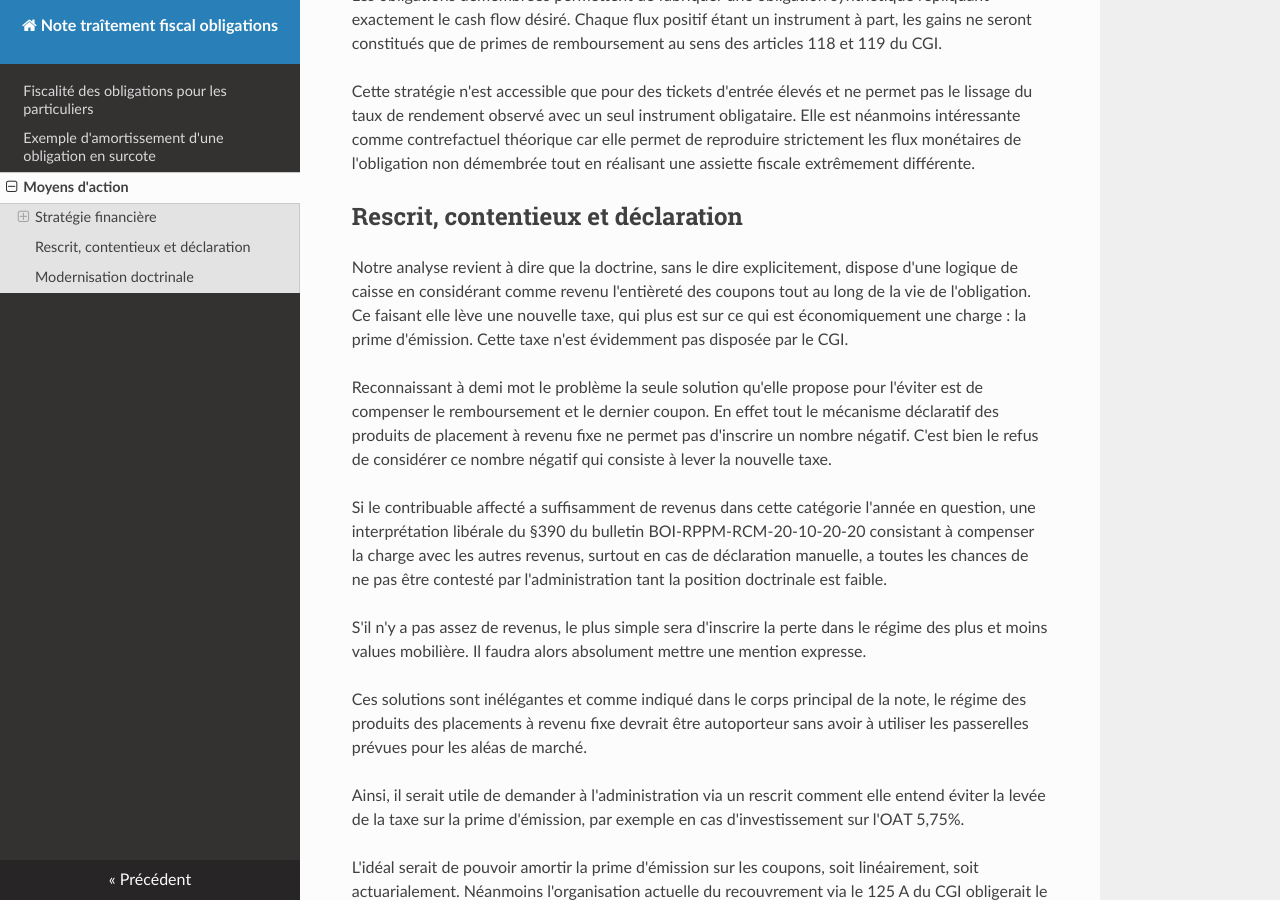
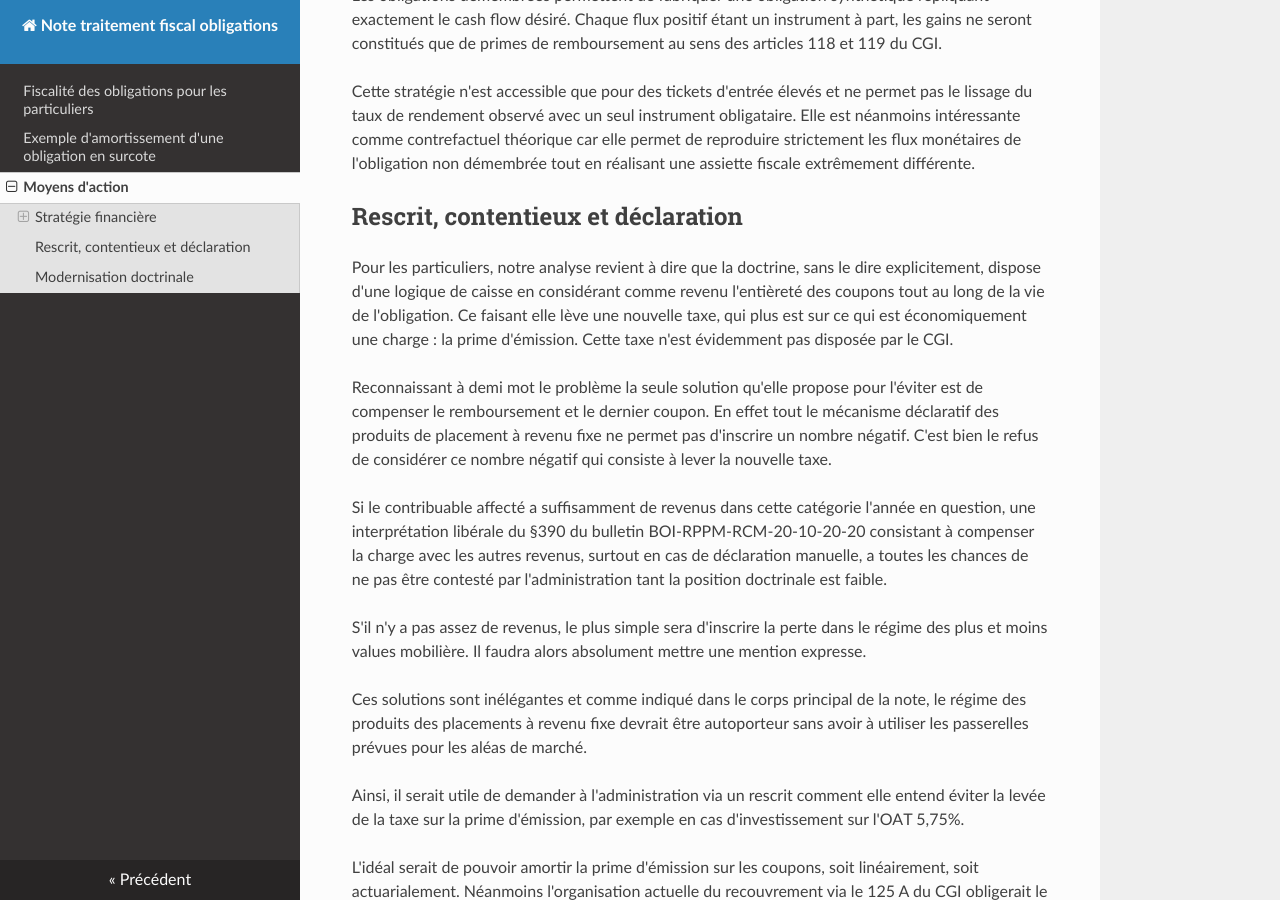
Before and after one commit to ConscritNeuneu/note-traitement-fiscal-obligations, an MkDocs documentation site: the page built from docs/moyens_action.md, in a window 1280 px wide and 900 px high, scrolled down 764 px. Built offline with MkDocs 1.6.1, drawn with Linux system fonts in a browser that asks for light colours; nearby versions of some CDN libraries.

Commit message:
Petits ajustements

```diff
--- a/docs/moyens_action.md
+++ b/docs/moyens_action.md
@@ -43,11 +43,12 @@ extrêmement différente.
 
 ## Rescrit, contentieux et déclaration
 
-Notre analyse revient à dire que la doctrine, sans le dire explicitement,
-dispose d'une logique de caisse en considérant comme revenu l'entièreté des
-coupons tout au long de la vie de l'obligation. Ce faisant elle lève une
-nouvelle taxe, qui plus est sur ce qui est économiquement une charge : la
-prime d'émission. Cette taxe n'est évidemment pas disposée par le CGI.
+Pour les particuliers, notre analyse revient à dire que la doctrine, sans le
+dire explicitement, dispose d'une logique de caisse en considérant comme
+revenu l'entièreté des coupons tout au long de la vie de l'obligation. Ce
+faisant elle lève une nouvelle taxe, qui plus est sur ce qui est
+économiquement une charge : la prime d'émission. Cette taxe n'est évidemment
+pas disposée par le CGI.
 
 Reconnaissant à demi mot le problème la seule solution qu'elle propose pour
 l'éviter est de compenser le remboursement et le dernier coupon. En effet
--- a/mkdocs.yml
+++ b/mkdocs.yml
@@ -1,4 +1,4 @@
-site_name: Note traîtement fiscal obligations
+site_name: Note traitement fiscal obligations
 site_author: Quentin Godfroy
 plugins: []
 theme:
```
